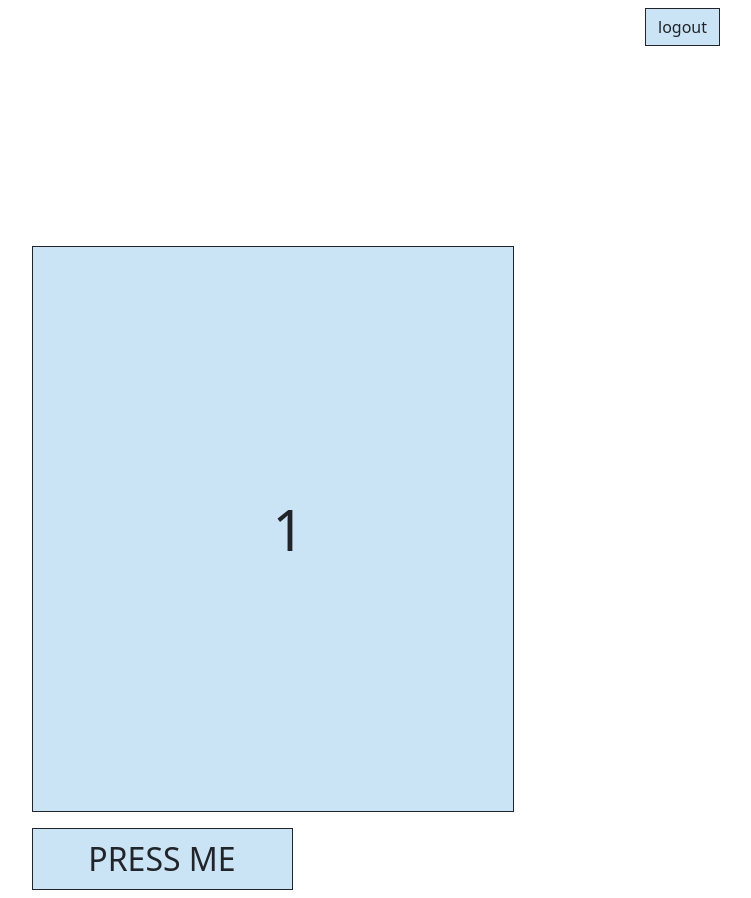
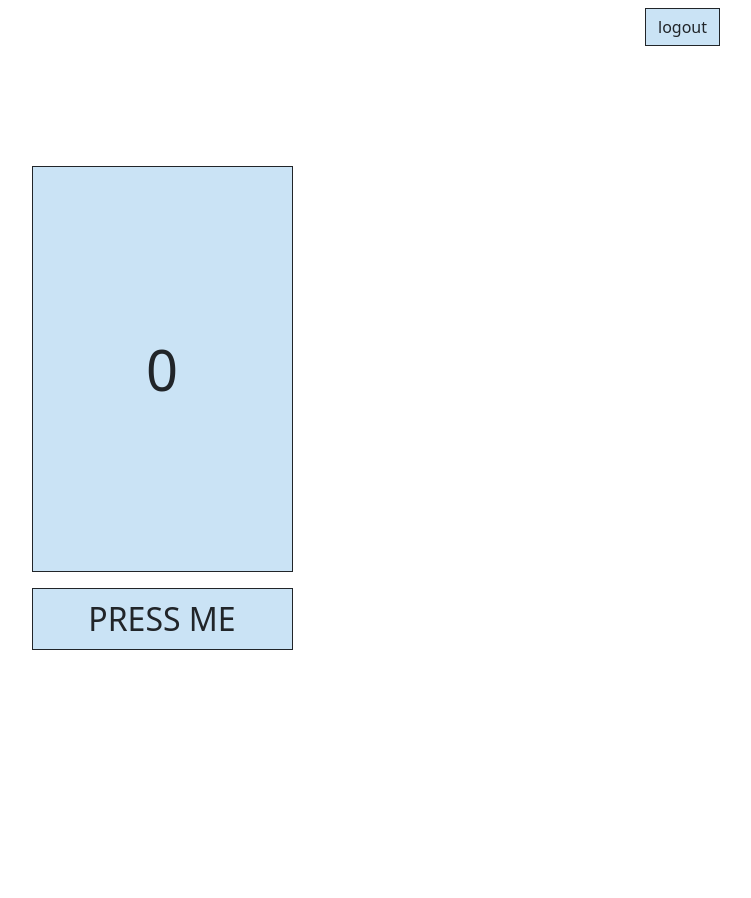
Before and after one commit to rzrinanda/django-simple-counter, a Django app: page / in a window 1280 px wide. Shown: the whole page, without its empty margins (416-1167 px from the left). After the commit the page ends 650 px from the top, so only its background shows below. Run offline with Django 4.2, Linux system fonts and the light colour scheme; the visitor is signed in with stand-in values (Sample User, id 1); data comes from the database, SQL or seed files in the repository.

Commit message:
[BUG FIXING] Layout and initial value

```diff
--- a/accounts/templates/accounts/home.html
+++ b/accounts/templates/accounts/home.html
@@ -23,7 +23,7 @@
 </div>
 <div
   class="row h-100 justify-content-center align-items-center"
-  style="margin-top: 25vh"
+  style="margin-top: 15vh"
 >
   <div class="col-10 col-md-8 col-lg-3">
     <div
@@ -31,7 +31,8 @@
       class="m-auto border border-dark rounded-0"
       style="
         background-color: #cae3f5;
-        padding: 30vh;
+        padding-top: 20vh;
+        padding-bottom: 20vh;
         font-size: 3.5em;
         text-align: center;
       "
--- a/accounts/views.py
+++ b/accounts/views.py
@@ -18,7 +18,7 @@
     param = request.GET['counter']
     is_init = request.GET['init']
     print(is_init)
-    counter = CounterModel.objects.filter(pk=1)
+    counter = CounterModel.objects.all()
     if counter.count() > 0:
         data = counter[0]
         if not eval(is_init):
@@ -26,7 +26,7 @@
             data.save()
         number = data.press_count
     else:
-        number = 1
+        number = 0
         CounterModel.objects.create(press_count=number)
     return JsonResponse({'count': number})
 
```
